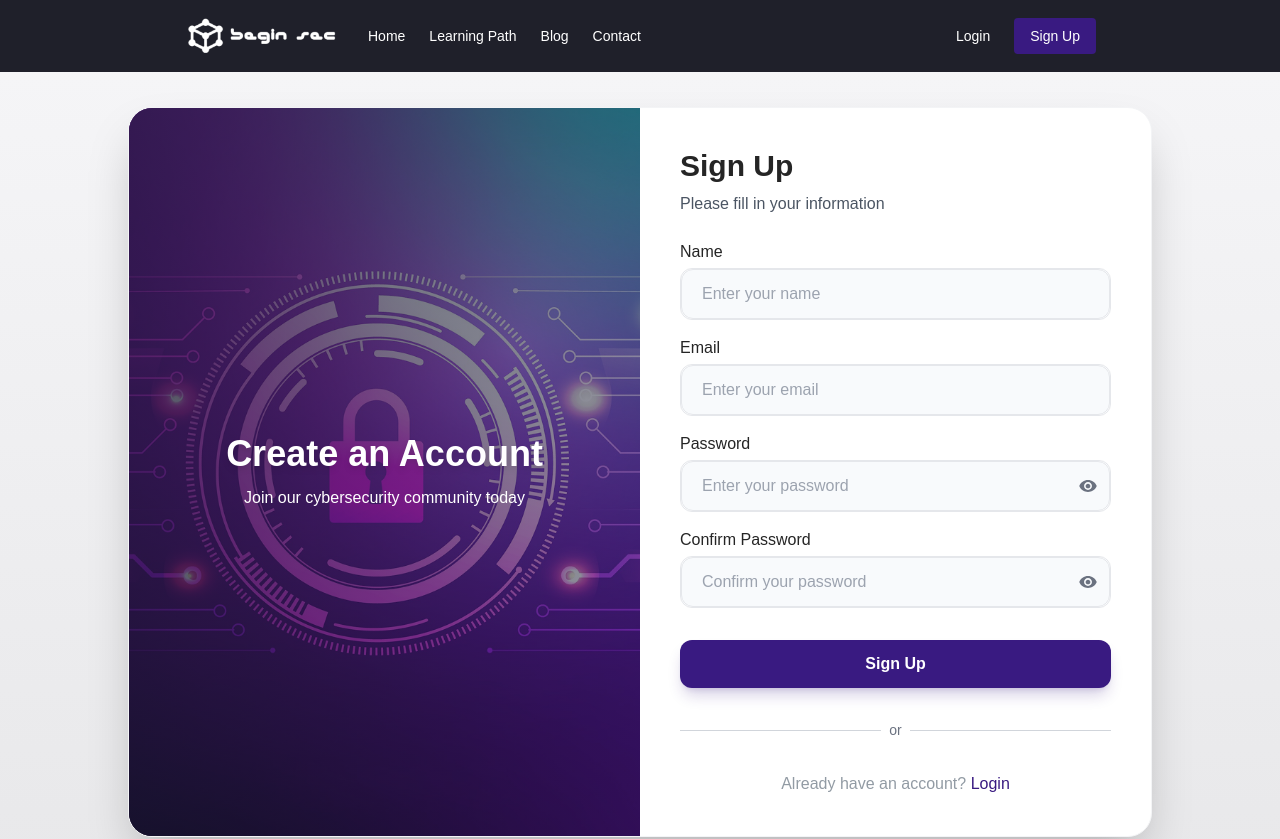
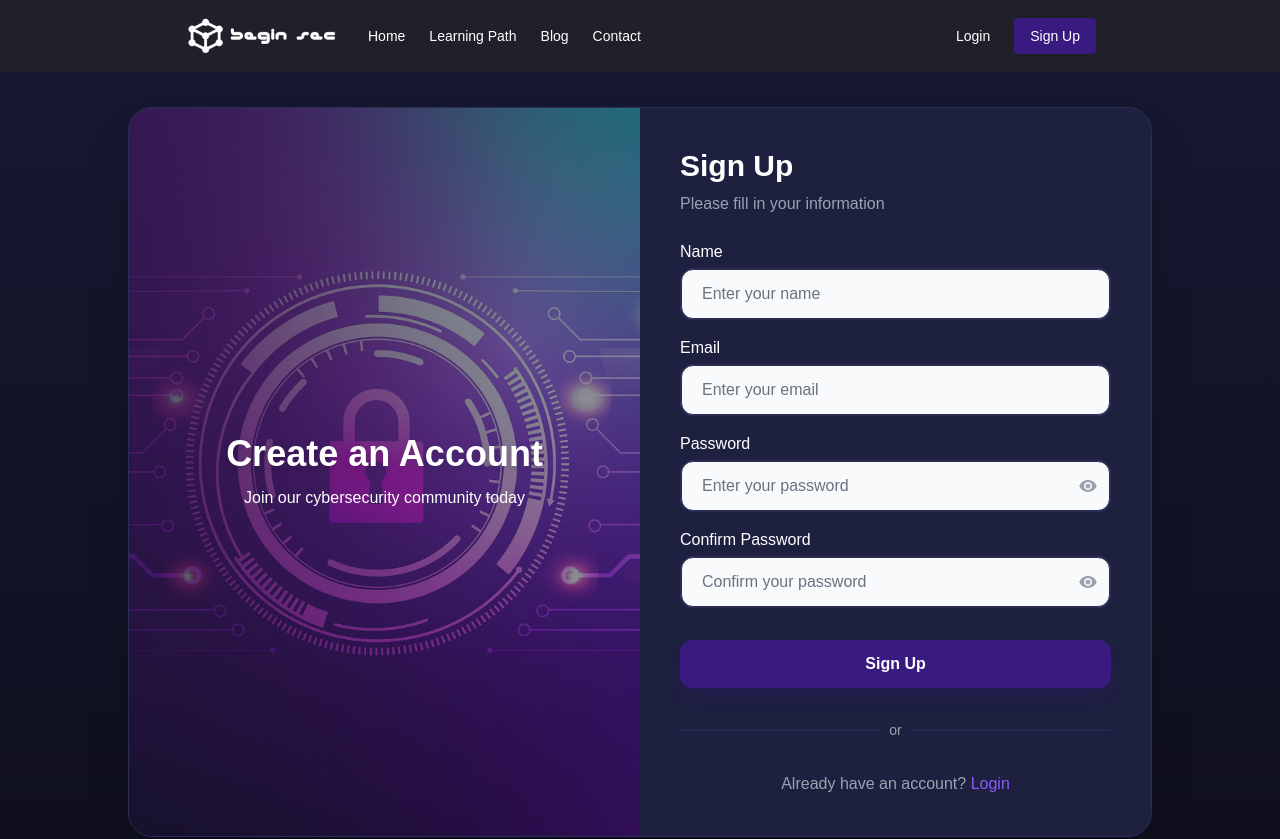
Before and after one commit to Parakuz/beginSec, a Next.js app in the folder setup/beginsec/: page /signup in a window 1280 px wide. Shown: the top 839 px of the page. Built offline with nearby package versions, Linux system fonts and the light colour scheme; no server answers; a web font is replaced by a local one.

Commit message:
Change Bg to Darkmode

```diff
--- a/setup/beginsec/app/signup/page.jsx
+++ b/setup/beginsec/app/signup/page.jsx
@@ -62,8 +62,8 @@ export default function Register() {
   };
 
   return (
-    <div className="min-h-screen bg-gradient-to-b from-[#f5f5f7] to-[#e8e8ea] flex items-center justify-center p-8">
-      <div className="bg-white rounded-3xl shadow-2xl overflow-hidden max-w-5xl w-full flex flex-col md:flex-row border border-gray-100">
+    <div className="min-h-screen bg-gradient-to-b from-[#161831] to-[#0F0F1E] flex items-center justify-center p-8">
+      <div className="bg-[#1E2040] rounded-3xl shadow-2xl overflow-hidden max-w-5xl w-full flex flex-col md:flex-row border border-[#2A2E57]">
         <div className="w-full md:w-6/12 bg-[#161831] relative h-64 md:h-auto">
           <Image
             src="/assets/CoverLogin-Regis.png"
@@ -87,10 +87,10 @@ export default function Register() {
 
         <div className="w-full md:w-6/12 p-8 md:p-10">
           <div className="mb-6">
-            <h1 className="text-[#252525] text-2xl md:text-3xl font-bold mb-2">
+            <h1 className="text-white text-2xl md:text-3xl font-bold mb-2">
               Sign Up
             </h1>
-            <p className="text-gray-600 text-base">
+            <p className="text-gray-400 text-base">
               Please fill in your information
             </p>
           </div>
@@ -98,11 +98,11 @@ export default function Register() {
           <form onSubmit={handleSubmit} className="flex flex-col gap-4">
             {error && <p className="text-red-500">{error}</p>}{" "}
             <div className="space-y-1">
-              <label className="text-[#252525] text-base font-medium text-left block mb-1">
+              <label className="text-white text-base font-medium text-left block mb-1">
                 Name
               </label>
               <div
-                className={`${styles.input_group} transition-all duration-300 hover:shadow-md`}
+                className={`${styles.input_group} transition-all duration-300 hover:shadow-md border-[#2A2E57]`}
               >
                 <input
                   type="text"
@@ -110,16 +110,16 @@ export default function Register() {
                   placeholder="Enter your name"
                   value={formData.name}
                   onChange={handleChange}
-                  className={`${styles.input_text} focus:border-[#391A81] focus:ring-2 focus:ring-[#391A81]/30 transition-all duration-300`}
+                  className={`${styles.input_text} bg-[#242851] text-white border-[#2A2E57] focus:border-white focus:ring-2 focus:ring-white/30 transition-all duration-300 placeholder-gray-500`}
                 />
               </div>
             </div>
             <div className="space-y-1">
-              <label className="text-[#252525] text-base font-medium text-left block mb-1">
+              <label className="text-white text-base font-medium text-left block mb-1">
                 Email
               </label>
               <div
-                className={`${styles.input_group} transition-all duration-300 hover:shadow-md`}
+                className={`${styles.input_group} transition-all duration-300 hover:shadow-md border-[#2A2E57]`}
               >
                 <input
                   type="email"
@@ -127,16 +127,16 @@ export default function Register() {
                   placeholder="Enter your email"
                   value={formData.email}
                   onChange={handleChange}
-                  className={`${styles.input_text} focus:border-[#391A81] focus:ring-2 focus:ring-[#391A81]/30 transition-all duration-300`}
+                  className={`${styles.input_text} bg-[#242851] text-white border-[#2A2E57] focus:border-white focus:ring-2 focus:ring-white/30 transition-all duration-300 placeholder-gray-500`}
                 />
               </div>
             </div>
             <div className="space-y-1">
-              <label className="text-[#252525] text-base font-medium text-left block mb-1">
+              <label className="text-white text-base font-medium text-left block mb-1">
                 Password
               </label>
               <div
-                className={`${styles.input_group} transition-all duration-300 hover:shadow-md`}
+                className={`${styles.input_group} transition-all duration-300 hover:shadow-md border-[#2A2E57]`}
               >
                 <input
                   type={showPassword ? "text" : "password"}
@@ -144,10 +144,10 @@ export default function Register() {
                   placeholder="Enter your password"
                   value={formData.password}
                   onChange={handleChange}
-                  className={`${styles.input_text} focus:border-[#391A81] focus:ring-2 focus:ring-[#391A81]/30 transition-all duration-300`}
+                  className={`${styles.input_text} bg-[#242851] text-white border-[#2A2E57] focus:border-white focus:ring-2 focus:ring-white/30 transition-all duration-300 placeholder-gray-500`}
                 />
                 <div
-                  className="absolute inset-y-0 right-3 flex items-center cursor-pointer text-xl text-gray-500 hover:text-[#391A81] transition-colors duration-300"
+                  className="absolute inset-y-0 right-3 flex items-center cursor-pointer text-xl text-gray-400 hover:text-white transition-colors duration-300"
                   onClick={togglePasswordVisibility}
                 >
                   {showPassword ? <IoMdEyeOff /> : <IoMdEye />}
@@ -155,11 +155,11 @@ export default function Register() {
               </div>
             </div>
             <div className="space-y-1">
-              <label className="text-[#252525] text-base font-medium text-left block mb-1">
+              <label className="text-white text-base font-medium text-left block mb-1">
                 Confirm Password
               </label>
               <div
-                className={`${styles.input_group} transition-all duration-300 hover:shadow-md`}
+                className={`${styles.input_group} transition-all duration-300 hover:shadow-md border-[#2A2E57]`}
               >
                 <input
                   type={showConfirmPassword ? "text" : "password"}
@@ -167,10 +167,10 @@ export default function Register() {
                   placeholder="Confirm your password"
                   value={formData.confirmPassword}
                   onChange={handleChange}
-                  className={`${styles.input_text} focus:border-[#391A81] focus:ring-2 focus:ring-[#391A81]/30 transition-all duration-300`}
+                  className={`${styles.input_text} bg-[#242851] text-white border-[#2A2E57] focus:border-white focus:ring-2 focus:ring-white/30 transition-all duration-300 placeholder-gray-500`}
                 />
                 <div
-                  className="absolute inset-y-0 right-3 flex items-center cursor-pointer text-xl text-gray-500 hover:text-[#391A81] transition-colors duration-300"
+                  className="absolute inset-y-0 right-3 flex items-center cursor-pointer text-xl text-gray-400 hover:text-white transition-colors duration-300"
                   onClick={toggleConfirmPasswordVisibility}
                 >
                   {showConfirmPassword ? <IoMdEyeOff /> : <IoMdEye />}
@@ -186,17 +186,17 @@ export default function Register() {
             </button>
             <div className="relative my-4">
               <div className="absolute inset-0 flex items-center">
-                <div className="w-full border-t border-gray-300"></div>
+                <div className="w-full border-t border-[#2A2E57]"></div>
               </div>
               <div className="relative flex justify-center text-sm">
-                <span className="px-2 bg-white text-gray-500">or</span>
+                <span className="px-2 bg-[#1E2040] text-gray-400">or</span>
               </div>
             </div>
-            <p className="text-center text-[#929BA4]">
+            <p className="text-center text-gray-400">
               Already have an account?{" "}
               <Link
                 href="/login"
-                className="text-[#391A81] font-medium hover:underline transition-all duration-300"
+                className="text-[#8A5CF7]  font-medium hover:underline transition-all duration-300"
               >
                 Login
               </Link>
```
